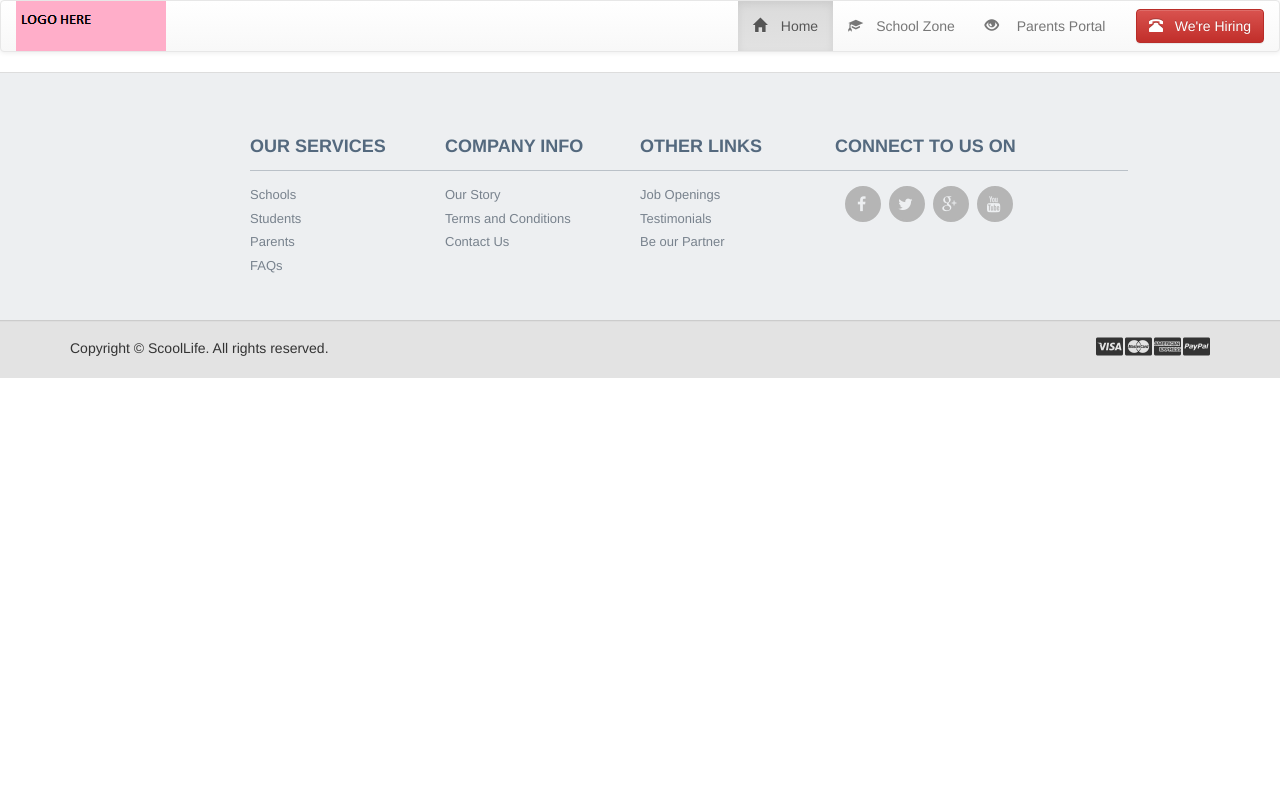
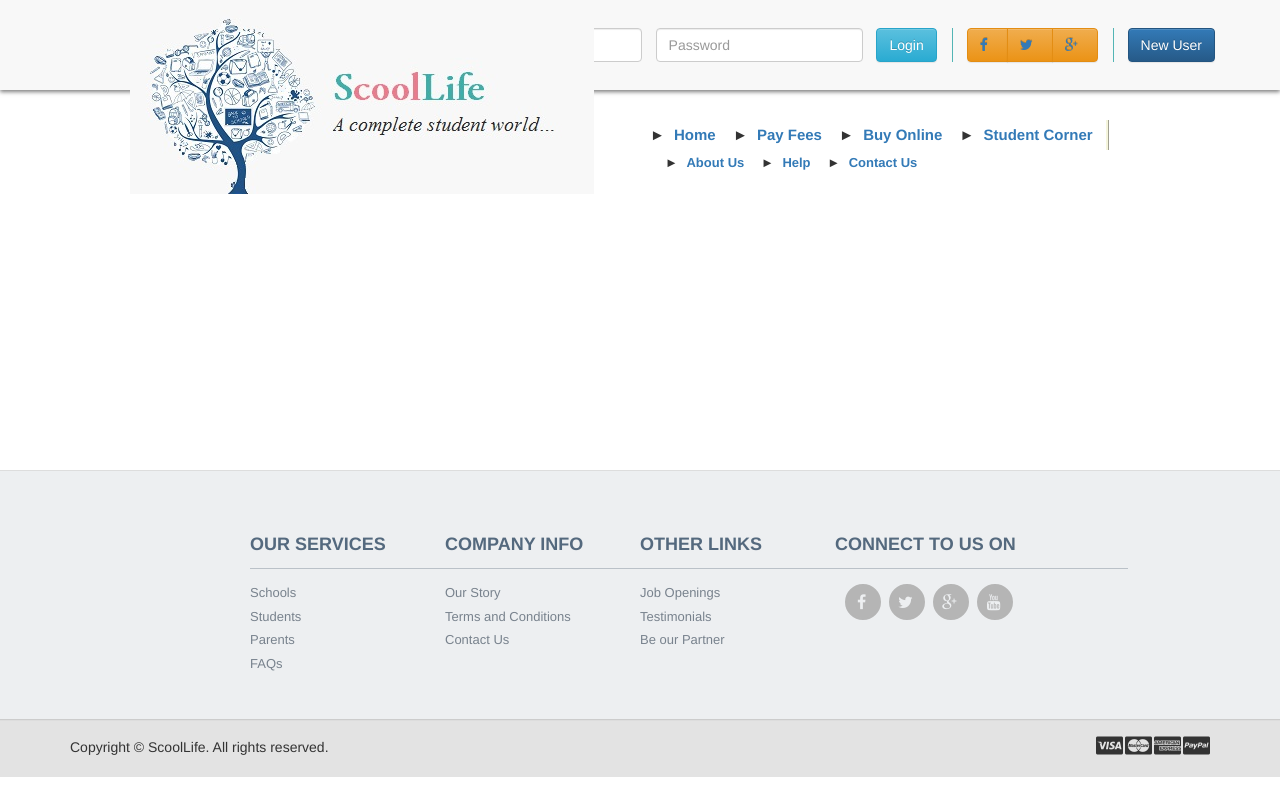
Before and after one commit to ABHIJEET-SRIDHAR-M/ScoolLife-GitHub, a PHP site: page / in a window 1280 px wide. Run offline with PHP 8.4, Linux system fonts and the light colour scheme.

Commit message:
Header Module complete
1. Header module added in common_files
2. Corresponding css added in css directory

```diff
--- a/common_files/Navbar.php
+++ /dev/null
@@ -1,44 +0,0 @@
-
-<nav class="navbar navbar-default">
-  <div class="container-fluid">
-    <div class="navbar-header">
-      <button type="button" class="navbar-toggle" data-toggle="collapse" data-target="#myNavbar">
-        <span class="icon-bar"></span>
-        <span class="icon-bar"></span>
-        <span class="icon-bar"></span>
-      </button>
-
-	  <!-- Image pixels - 150 horizontal and 50 vertical-->
-	  <a href="#" class="pull-left"><img src="images/logo.png"></a>
-      &nbsp &nbsp &nbsp
-    </div>
-    <div class="collapse navbar-collapse" id="myNavbar">
-      <ul class="nav navbar-nav navbar-right">
-        <li class="active"><a href="#"><span class="glyphicon glyphicon-home">&nbsp </span>Home</a></li>
-
-		<!--  Removing The dropdown menu (Benefits).(Added this in Home Page.)
-        <li class="dropdown">
-			<a class="dropdown-toggle" data-toggle="dropdown" href="#"><span class="glyphicon glyphicon-th-list">&nbsp </span> Benefits <span class="caret"></span></a>
-			<ul class="dropdown-menu">
-				<li><a href="#"><span class="glyphicon glyphicon-gift">&nbsp </span>To Students</a></li>
-				<li><a href="#"><span class="glyphicon glyphicon-calendar">&nbsp </span>To Schools</a></li>
-				<li><a href="#"><span class="glyphicon glyphicon-shopping-cart">&nbsp </span>To Parents</a></li>
-			</ul>
-        </li>
-		-->
-        <li><a href="#"><span class="glyphicon glyphicon-education">&nbsp </span>School Zone </a></li>
-        <li><a href="#"><span class="glyphicon glyphicon-eye-open">&nbsp </span> Parents Portal </a></li>
-
-		<li>&nbsp &nbsp <button class="btn btn-danger navbar-btn"><span class="glyphicon glyphicon-phone-alt"> </span> &nbsp We're Hiring</button></li>
-
-      </ul>
-		<!-- This is for right hand side navbar if required
-	  <ul class="nav navbar-nav navbar-right">
-        <li><a href="#"><span class="glyphicon glyphicon-user"></span> Sign Up</a></li>
-        <li><a href="#"><span class="glyphicon glyphicon-log-in"></span> Login</a></li>
-      </ul>
-
-		 Right navbar end -->
-    </div>
-  </div>
-</nav>
--- /dev/null
+++ b/common_files/header_big_inc.php
@@ -0,0 +1,39 @@
+<div class="header">
+		<div class="header-logo">
+			<a href="#">
+				<img src="images/logo.jpg">
+			</a>
+		</div>
+
+		<div class="rightblock">
+			<form class="navbar-form separator">
+				<input type="text" class="form-control" placeholder="Username">
+				<input type="text" class="form-control" placeholder="Password">
+				<button class="btn btn-info" type="submit" name="user_pass_submit">Login</button>
+			</form>
+
+			<div class="btn-group separator">
+					<button type="button" class="btn btn-warning"><a href="https://www.facebook.com/pages/Send-Fresh-Flowers/1460169447635086" target = "_blank"> <i class=" fa fa-facebook">   </i> </a></button>
+					<button type="button" class="btn btn-warning"> <a href="https://twitter.com/sendflowers_sff" target = "_blank"> <i class="fa fa-twitter">   </i> </a> </button>
+					<button type="button" class="btn btn-warning"><a href="http://google.com/+SendfreshflowersIndia" target = "_blank"> <i class="fa fa-google-plus">   </i> </a></button>
+			</div>
+
+			<div class = "separator last">
+			<button class="btn btn-primary" name="new_user_submit">New User</button>
+			</div>
+		</div>
+
+		<div class="down-navbar">
+			<ul>
+				<li><a href="#">Home</a></li>
+				<li><a href="#">Pay Fees</a></li>
+				<li><a href="#">Buy Online</a></li>
+				<li><a href="#">Student Corner</a></li>
+			</ul>
+			<ul style = "margin-left:15px;">
+				<li><a href="#">About Us</a></li>
+				<li><a href="#">Help</a></li>
+				<li><a href="#">Contact Us</a></li>
+			</ul>
+		</div>
+</div>
--- a/css/footer_styles.css
+++ b/css/footer_styles.css
@@ -12,12 +12,12 @@
 .footer {
 	margin-top:20px;
 	background: #EDEFF1;
-	height: auto;
 	padding-bottom: 30px;
 	position: relative;
 	width: 100%;
 	border-bottom: 1px solid #CCCCCC;
 	border-top: 1px solid #DDDDDD;
+	height:250px;
 }
 .footer_block{
 	width:16.667%;
--- /dev/null
+++ b/css/header_styles.css
@@ -0,0 +1,80 @@
+.header {
+	position: relative;
+	background-color: #f8f8f8;
+	border-color: #e7e7e7;
+	min-height:90px;
+	box-shadow: 0 2px 4px 0 rgba(0,0,0,.5);
+}
+
+.header-logo{
+	position:absolute;
+	left:130px;
+	top:10px;
+}
+
+.header .rightblock{
+	float:right;
+	padding-right:50px;
+	padding-top:20px;
+}
+.header form input{
+	margin-right:10px;
+}
+
+.header .separator{
+	display: inline-block;
+    padding-left: 10px;
+    padding-right: 15px;
+    border-right: #53b5b5;
+    border-right-style: groove;
+    border-right-width: thin;
+}
+
+.header .rightblock .last{
+	border-right-style: none;
+}
+
+.header .down-navbar{
+position: absolute;
+left:650px;
+top:120px;
+}
+
+.header .down-navbar ul{
+    margin: 0;
+    padding: 0;
+	line-height: 2em;
+	display:inline-block;
+	font-size:13px;
+}
+
+.header .down-navbar ul:first-child{
+    margin: 0;
+    padding: 0;
+	line-height: 2em;
+	border-right: beige;
+	border-right-style: ridge;
+	border-right-width: medium;
+	font-size:15px;
+}
+
+.header .down-navbar li{
+	display: inline;
+	margin-right: 8px;
+	font-weight:bold;
+}
+
+.header .down-navbar a{
+	padding: 5px;
+}
+
+.header .down-navbar a:hover{
+	background-color: #656565;
+	text-decoration:none;
+	color: #FFF;
+	padding: 5px;
+	border-radius: 10px 10px 10px 10px;
+}
+.header .down-navbar li:before {
+   content: "\25BA \0020";
+}
--- /dev/null
+++ b/css/mainpage_styles.css
@@ -0,0 +1,12 @@
+html,body{
+	height:100%;
+}
+
+.body_wrap{
+	min-height:100%;
+	margin-bottom:-350px;
+}
+.body_wrap:after {
+  content: "";
+  display: block;
+}
--- a/index.php
+++ b/index.php
@@ -17,19 +17,20 @@
 			<link rel="stylesheet" type="text/css" href="font-awesome/css/font-awesome.min.css">
 
 			<!---Custom Css Links -->
-			<!-- link rel="stylesheet" type="text/css" href="css/navbarCssStyling.css" -->
+			<link rel="stylesheet" type="text/css" href="css/mainpage_styles.css">
+			<link rel="stylesheet" type="text/css" href="css/header_styles.css">
 			<link rel="stylesheet" type="text/css" href="css/footer_styles.css">
 
 
 	</head>
 	<body>
+	<div class = "body_wrap">
+		<!-- Header -->
+		<?php include 'common_files/header_big_inc.php' ?>
 
-	<!-- Nav Bar -->
-	<div>
-	<?php include 'common_files/Navbar.php' ?>
 	</div>
-
-	<?php include 'common_files/footer_mainpage_inc.php' ?>
+	<!-- Footer -->
+	<?php include 'common_files/footer_big_inc.php' ?>
 	<!-- Java Script Links -->
 	<script src="bootstrap/jquery/jquery.min.js"></script>
 	<script src="bootstrap/js/bootstrap.min.js"></script>
```
Also changed, not shown: css/navbarCssStyling.css (deleted, +0 -112 lines), common_files/footer_big_inc.php (renamed from common_files/footer_mainpage_inc.php), css/Nothing.txt (deleted), images/logo.jpg (added), images/logo.png (deleted), images/logo2.jpg (added), logo.jpg (added).
